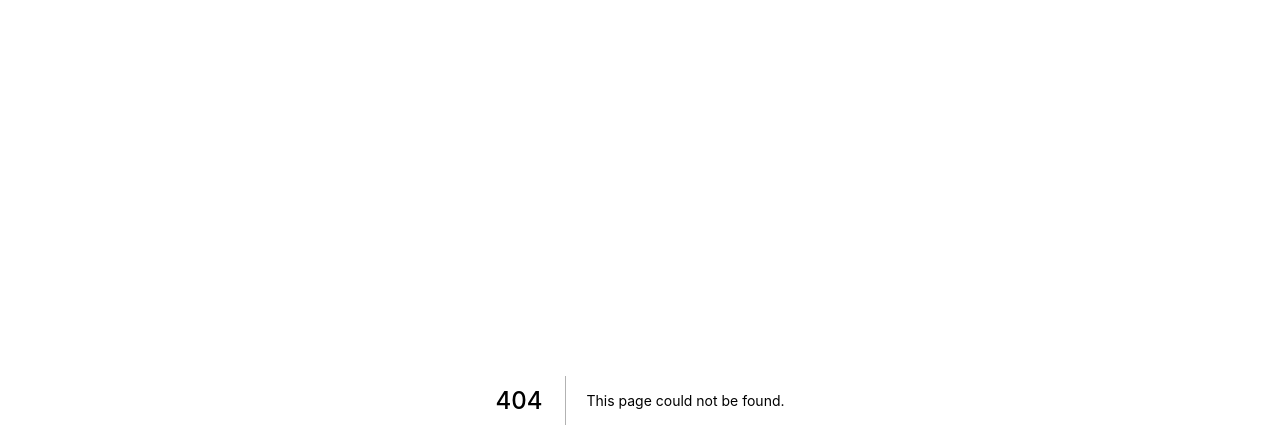
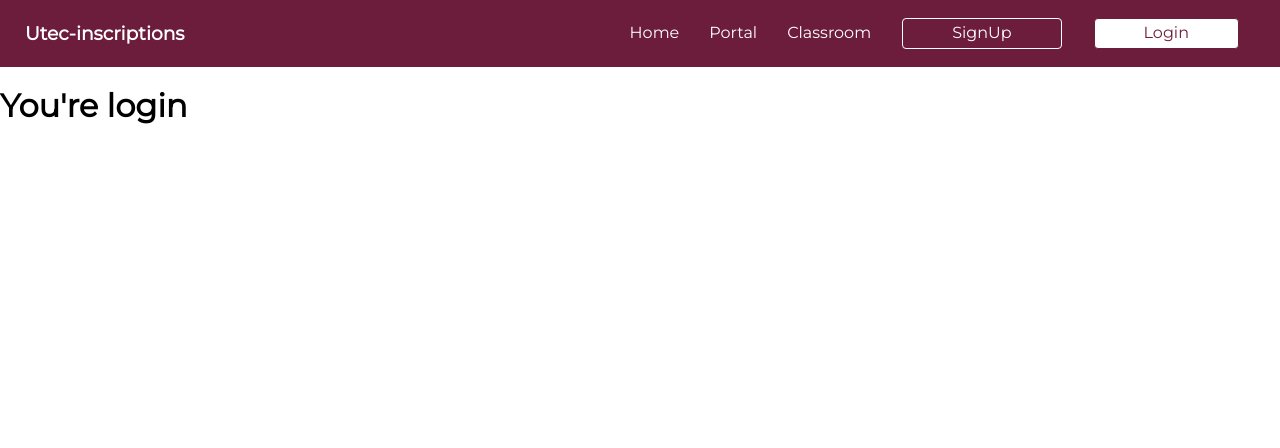
Before and after one commit to VicFlores/Frontend-Utec-Inscriptions, a Next.js app: page /login in a window 1280 px wide. Before the commit this address had no page. Shown: the top 448 px of the page. Built offline with nearby package versions, Linux system fonts and the light colour scheme.

Commit message:
Login page was added

```diff
--- /dev/null
+++ b/pages/login.tsx
@@ -0,0 +1,14 @@
+import React from 'react';
+import Layout from '../components/Layout/Layout';
+
+const login = () => {
+  return (
+    <div>
+      <Layout>
+        <h1>You're login</h1>
+      </Layout>
+    </div>
+  );
+};
+
+export default login;
```
